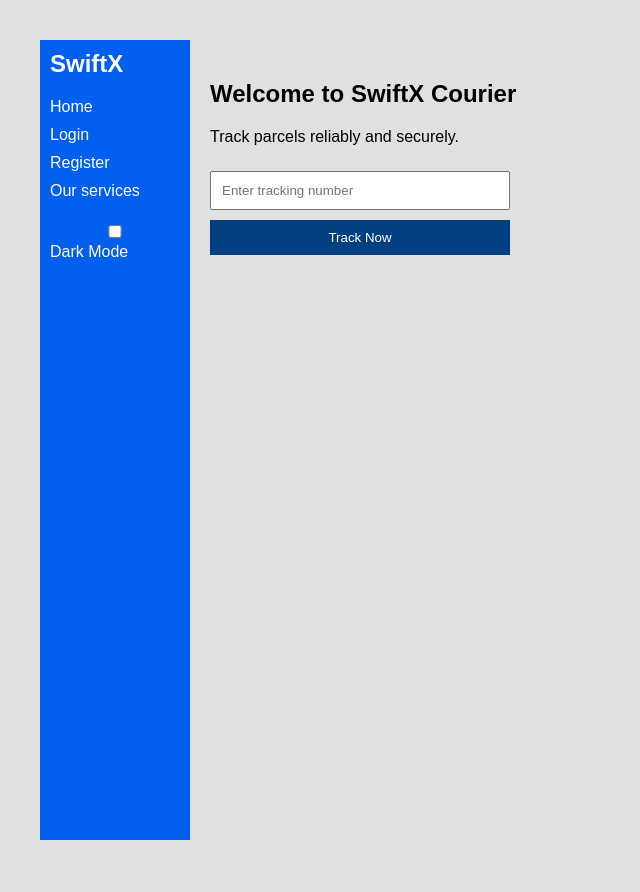
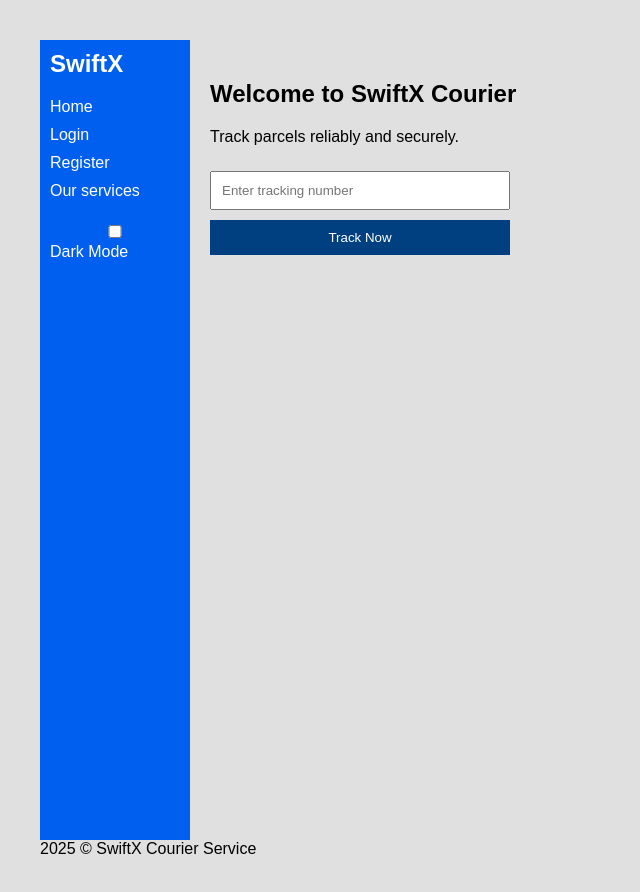
Before and after one commit to SwiftX-Courier/SwiftX-Courier.com, a plain HTML site: page index.html in a window 1280 px wide. Shown: the whole page, without its empty margins (0-640 px from the left). Drawn offline with Linux system fonts and the light colour scheme.

Commit message:
Update index.html
added a copyright

Signed-off-by: SwiftX-Courier <benefit1guy@gmail.com>

```diff
--- a/index.html
+++ b/index.html
@@ -171,6 +171,7 @@
       </section>
     </main>
   </div>
+  <div style="text-aliign="center;">2025 © SwiftX Courier Service</div>
    <script src="script.js"></script>
 <script src="our-services.js"></script>
 
```
